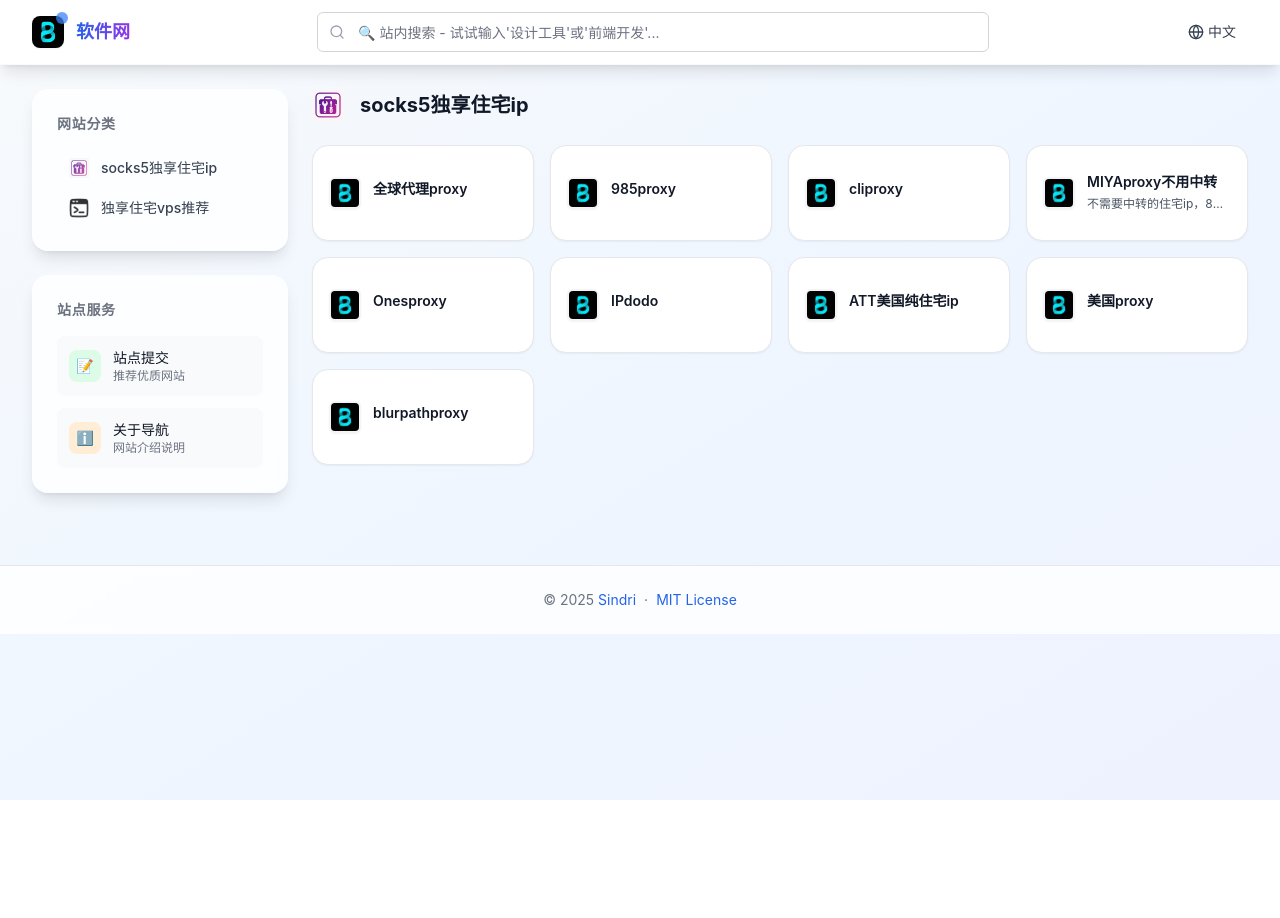
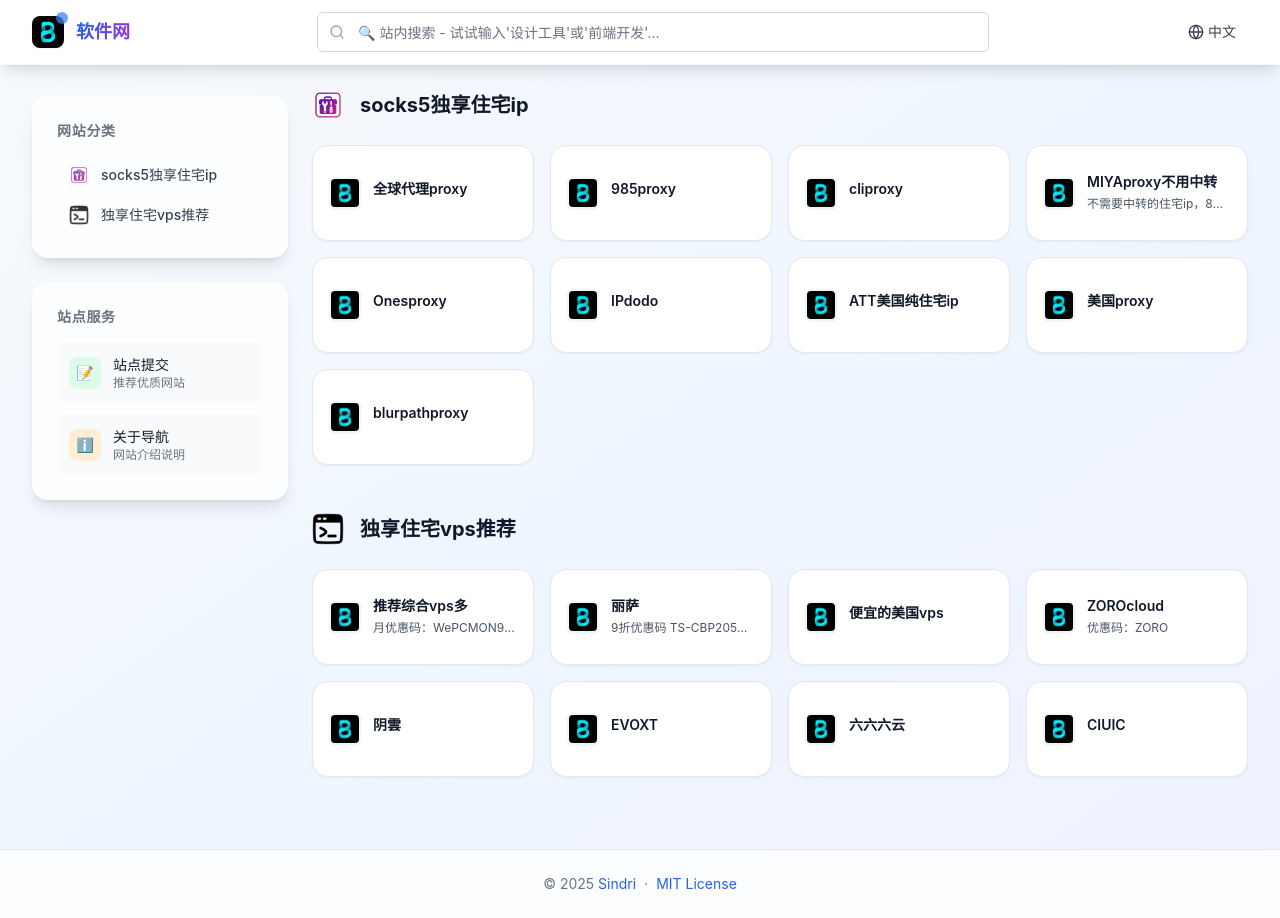
Before and after one commit to h1151449095/xhd111, a React (Vite) app: page / in a window 1280 px wide. Before the commit the page ends 800 px from the top, so only its background shows below. Built offline with nearby package versions, Linux system fonts and the light colour scheme.

Commit message:
🔧 Auto-update website config via EdgeOne Functions

```diff
--- a/src/websiteData.js
+++ b/src/websiteData.js
@@ -1,4 +1,4 @@
-// 网站数据 - 通过管理后台更新于 2026/2/1 02:59:46
+// 网站数据 - 通过管理后台更新于 2026/2/1 03:06:10
 
 // 站点配置
 export const siteConfig = {
@@ -92,6 +92,78 @@ export const websiteData = [
     "category": "category_1769885618545",
     "tags": [],
     "icon": "/assets/logo.png"
+  },
+  {
+    "id": 1769886107176,
+    "name": "推荐综合vps多",
+    "description": "月优惠码：WePCMON90   年优惠码：WePCYEAR80",
+    "url": "https://wepc.au/aff.php?aff=810",
+    "category": "category_1769885643033",
+    "tags": [],
+    "icon": "https://icon.nbvil.com/favicon?url=wepc.au"
+  },
+  {
+    "id": 1769886215411,
+    "name": "丽萨",
+    "description": "9折优惠码 TS-CBP205DQJE",
+    "url": "https://lisahost.com/aff.php?aff=2915",
+    "category": "category_1769885643033",
+    "tags": [],
+    "icon": "https://icon.nbvil.com/favicon?url=lisahost.com"
+  },
+  {
+    "id": 1769886244693,
+    "name": "便宜的美国vps",
+    "description": "",
+    "url": "https://www.acebgp.com/aff.php?aff=103",
+    "category": "category_1769885643033",
+    "tags": [],
+    "icon": "/assets/logo.png"
+  },
+  {
+    "id": 1769886280637,
+    "name": "ZOROcloud",
+    "description": "优惠码：ZORO",
+    "url": "https://my.zorocloud.com/aff.php?aff=356",
+    "category": "category_1769885643033",
+    "tags": [],
+    "icon": "/assets/logo.png"
+  },
+  {
+    "id": 1769886305582,
+    "name": "阴雲",
+    "description": "",
+    "url": "https://www.yin-net.com/aff.php?aff=558",
+    "category": "category_1769885643033",
+    "tags": [],
+    "icon": "https://icon.nbvil.com/favicon?url=www.yin-net.com"
+  },
+  {
+    "id": 1769886327083,
+    "name": "EVOXT",
+    "description": "",
+    "url": "https://console.evoxt.com/aff.php?aff=200",
+    "category": "category_1769885643033",
+    "tags": [],
+    "icon": "https://icon.nbvil.com/favicon?url=console.evoxt.com"
+  },
+  {
+    "id": 1769886344869,
+    "name": "六六六云",
+    "description": "",
+    "url": "https://666clouds.com/aff.php?aff=2459",
+    "category": "category_1769885643033",
+    "tags": [],
+    "icon": "https://icon.nbvil.com/favicon?url=666clouds.com"
+  },
+  {
+    "id": 1769886366612,
+    "name": "CIUIC",
+    "description": "",
+    "url": "https://cloud.ciuic.com/aff/AAOLRAJU",
+    "category": "category_1769885643033",
+    "tags": [],
+    "icon": "https://icon.nbvil.com/favicon?url=cloud.ciuic.com"
   }
 ];
 
```
